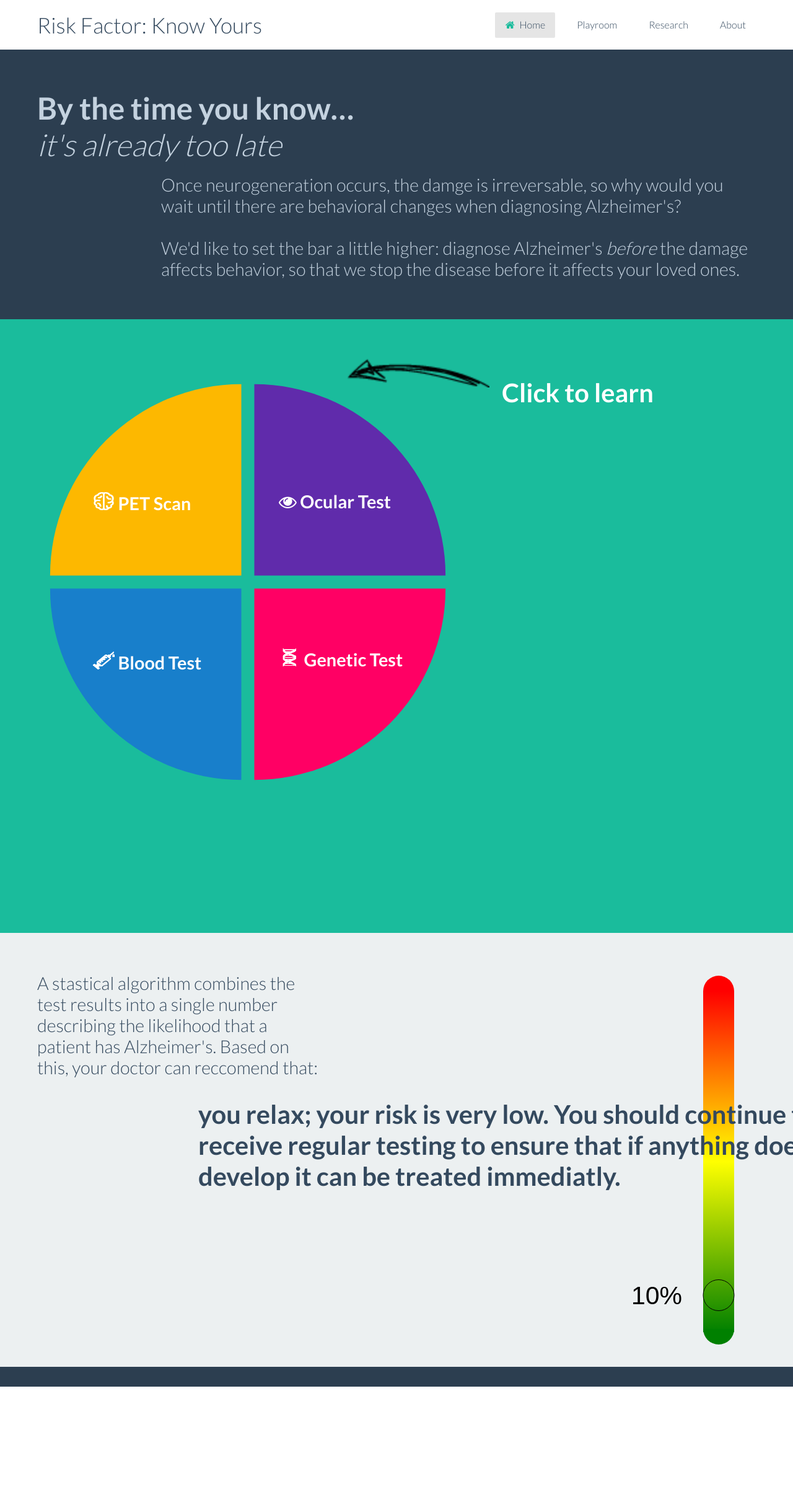
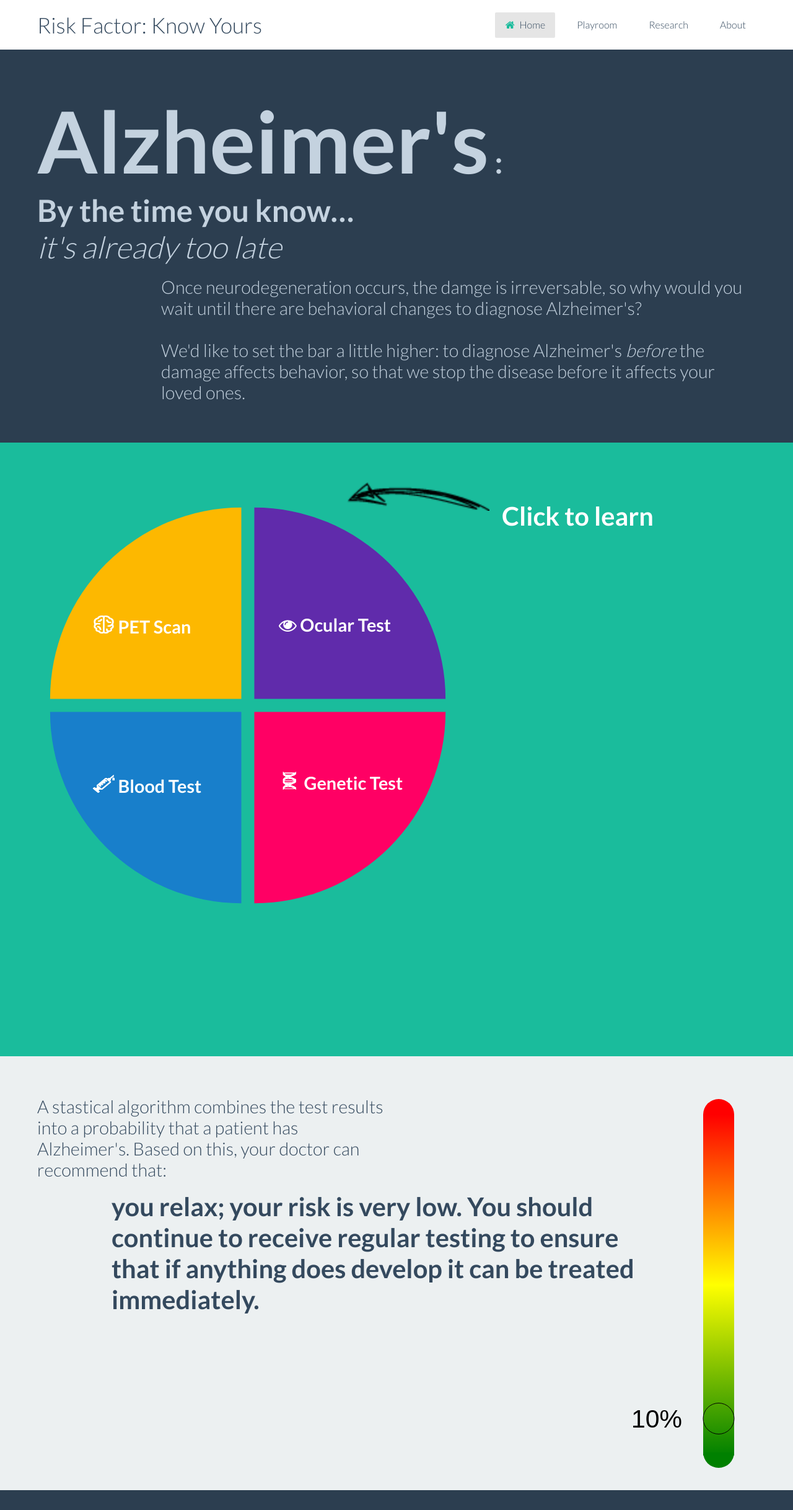
Before and after one commit to JJW5432/alzheimers.github.io, a Jekyll site: the page built from index.html, in a window 1280 px wide. Shown: the whole page at 62% size. Built offline with Jekyll 4.4.1, drawn with Linux system fonts in a browser that asks for light colours; before the commit the page ends 2237 px from its top, so only the background shows below that.

Commit message:
fluid reccomendations

```diff
--- a/assets/stylesheets/custom.css
+++ b/assets/stylesheets/custom.css
@@ -71,7 +71,15 @@
 #reccomendation {
 	z-index: 2;
 	position: relative;
-	bottom:400px;
-	left: 300px;
-	width: 1000px;
+	width: 100%;
 }
+
+#reccomendation_container {
+	z-index: 2;
+	position: relative;
+	bottom:450px;
+}
+
+span.alz {
+	font-size: 2.8em
+}
--- a/index.html
+++ b/index.html
@@ -5,7 +5,10 @@ title: Home
 <section class='bck dark text center padding'>
   <div class='row'>
     <div class='column_8 align left' style='font-size:2.8em'>
-      <p class='text bold'>By the time you know&hellip;</p>
+      <p class='text bold'>
+        <span class='alz'>Alzheimer&apos;s</span>
+        : By the time you know&hellip;
+      </p>
       <p class='text italic'>it's already too late</p>
     </div>
   </div>
@@ -13,10 +16,10 @@ title: Home
   <div class='row'>
     <div class='column_10 offset_2'>
       <h3 class='align left'>
-        Once neurogeneration occurs, the damge is irreversable, so why would you wait until there are behavioral changes when diagnosing Alzheimer&apos;s?
+        Once neurodegeneration occurs, the damge is irreversable, so why would you wait until there are behavioral changes to diagnose Alzheimer&apos;s?
         <br>
         <br>
-        We&apos;d like to set the bar a little higher: diagnose Alzheimer's
+        We&apos;d like to set the bar a little higher: to diagnose Alzheimer's
         <span class='text italic'>before</span>
         the damage affects behavior, so that we stop the disease before it affects your loved ones.
       </h3>
@@ -78,13 +81,17 @@ title: Home
 </section>
 <section class='bck light padding' style='height:700px'>
   <div class='row'>
-    <div class='column_5'>
-      <h3 class='align left'>A stastical algorithm combines the test results into a single number describing the likelihood that a patient has Alzheimer's. Based on this, your doctor can reccomend that:</h3>
+    <div class='column_6'>
+      <h3 class='align left'>A stastical algorithm combines the test results into a probability that a patient has Alzheimer's. Based on this, your doctor can recommend that:</h3>
       <br>
     </div>
     <div class='column_3' id='slider'>
       <script src='{{ site.baseurl }}/assets/javascripts/slider.js'></script>
     </div>
   </div>
-  <h1 class='text bold column_4' id='reccomendation'>you relax; your risk is very low. You should continue to receive regular testing to ensure that if anything does develop it can be treated immediatly.</h1>
+  <div class='row' id='reccomendation_container'>
+    <div class='column_9 offset_1'>
+      <h1 class='text bold column_4' id='reccomendation'>you relax; your risk is very low. You should continue to receive regular testing to ensure that if anything does develop it can be treated immediately.</h1>
+    </div>
+  </div>
 </section>
```
Also changed, not shown: other parts of index.html (+1 -1 lines), 1 other file.
